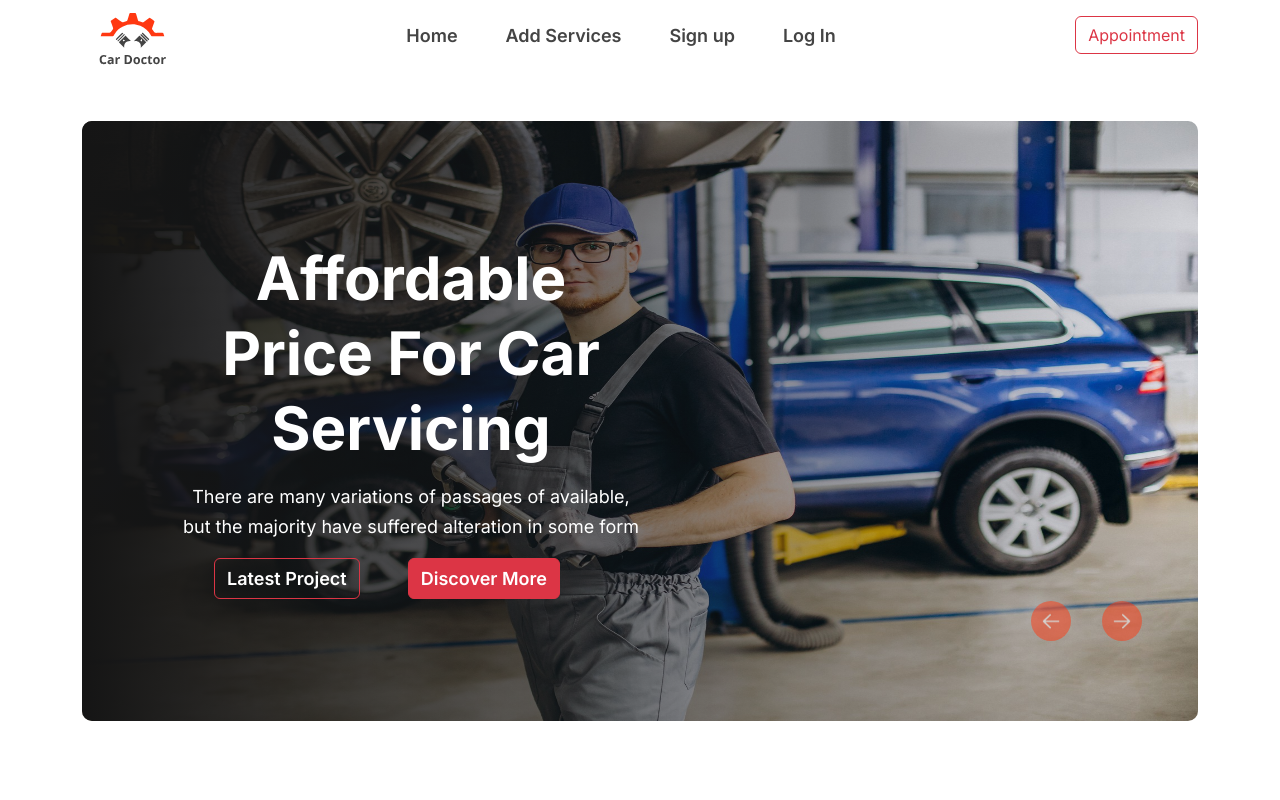
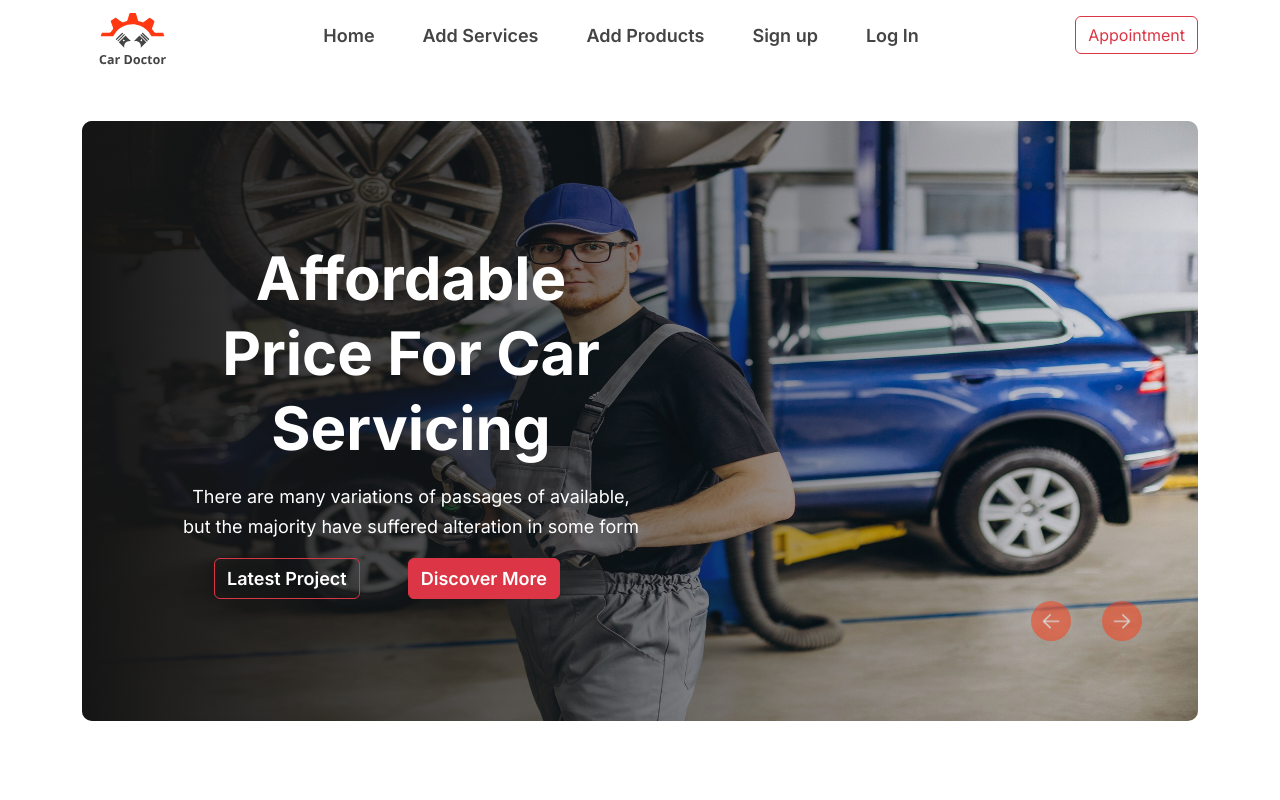
Before and after one commit to code-with-omar/car-doctor-client, a React (Vite) app: page / in a window 1280 px wide. Shown: the top 800 px of the page. Built offline with nearby package versions, Linux system fonts and the light colour scheme; no server answers.

Commit message:
Create navigation button on the header for add product and find order

```diff
--- a/src/Pages/Shared/Header/Header.jsx
+++ b/src/Pages/Shared/Header/Header.jsx
@@ -25,12 +25,14 @@ const Header = () => {
                     <Nav className="mx-auto">
                         <Link className="mx-4 font-dark-02 fs-18 fw-600" to='/'>Home</Link>
                         <Link className="mx-4 font-dark-02 fs-18 fw-600" to='/addServices'>Add Services</Link>
+                        <Link className="mx-4 font-dark-02 fs-18 fw-600" to='/productsCreates'>Add Products</Link>
                         <Link className="mx-4 font-dark-02 fs-18 fw-600" to='/signUp'>Sign up</Link>
 
                         {
                             user?.email ? <>
                                 <Link className="mx-4 font-dark-02 fs-18 fw-600" onClick={handleLogOut}>LogOut</Link>
                                 <Link to='/bookings' className="mx-4 font-dark-02 fs-18 fw-600" >Booking</Link>
+                                <Link to='/orders' className="mx-4 font-dark-02 fs-18 fw-600">Orders</Link>
 
                             </> : <Link className="mx-4 font-dark-02 fs-18 fw-600" to='/signIn'>Log In</Link>
                         }
--- a/src/Routes/Routes.jsx
+++ b/src/Routes/Routes.jsx
@@ -51,7 +51,7 @@ const router = createBrowserRouter([
             },
             {
                 path: '/productsCreates',
-                element: <PrivateRoute><ProductsCreate></ProductsCreate></PrivateRoute>
+                element:<ProductsCreate></ProductsCreate>
             },
             {
                 path: '/products/:id',
```
